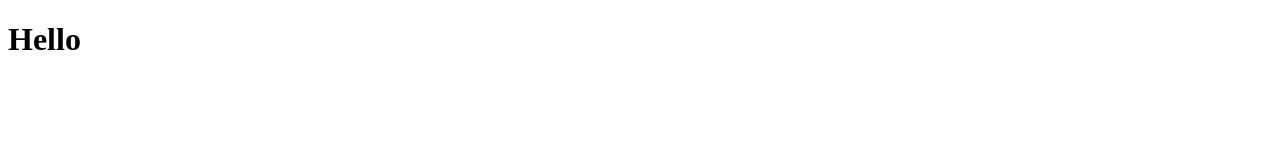
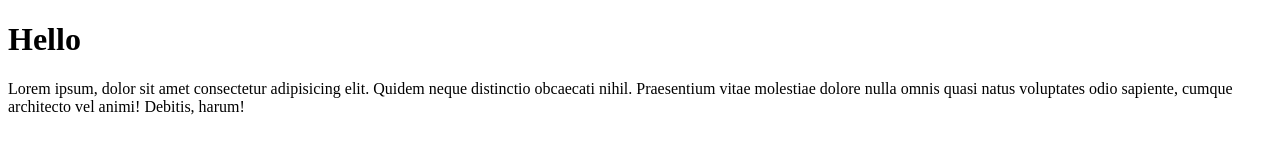
Before and after one commit to Rahul-Rajeevan/LastcollabB37, a plain HTML site: page index.html in a window 1280 px wide. Drawn offline with Linux system fonts and the light colour scheme.

Commit message:
commit 2

```diff
--- a/index.html
+++ b/index.html
@@ -7,5 +7,6 @@
 </head>
 <body>
     <h1>Hello</h1>
+    <p>Lorem ipsum, dolor sit amet consectetur adipisicing elit. Quidem neque distinctio obcaecati nihil. Praesentium vitae molestiae dolore nulla omnis quasi natus voluptates odio sapiente, cumque architecto vel animi! Debitis, harum!</p>
 </body>
 </html>
```
